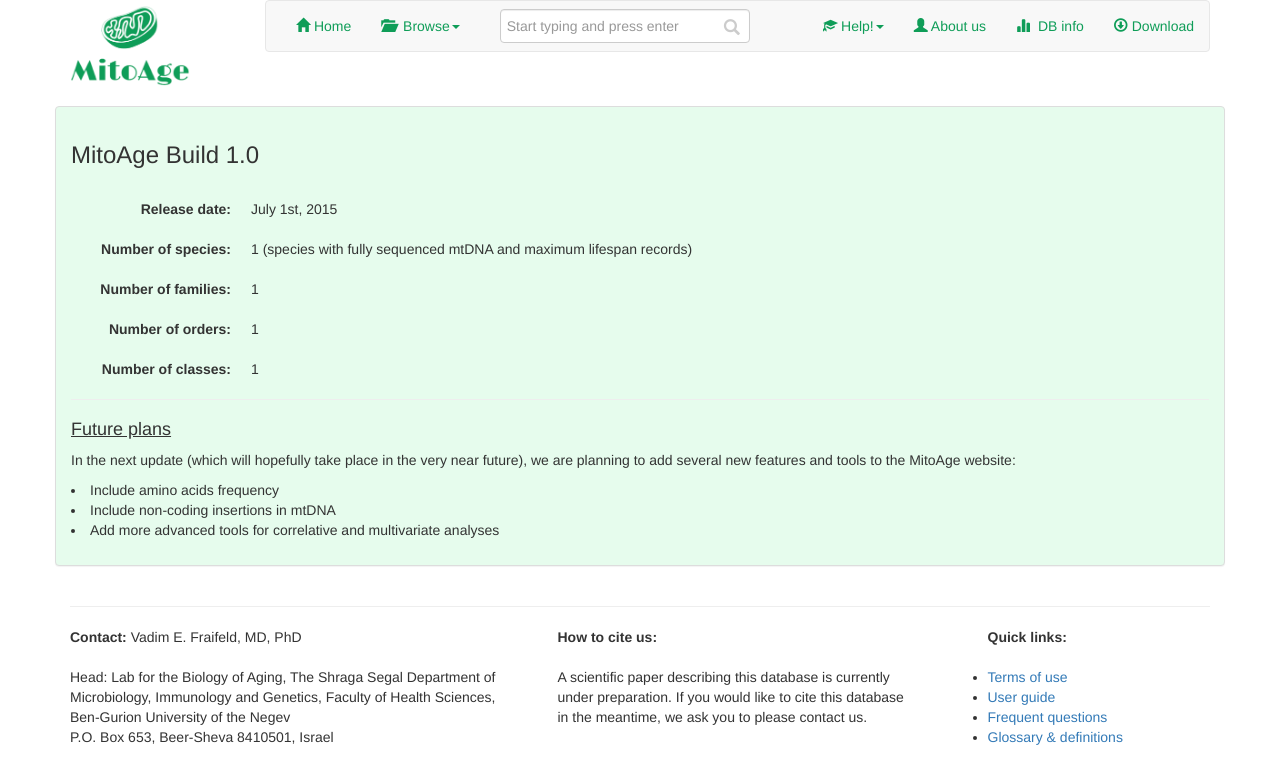
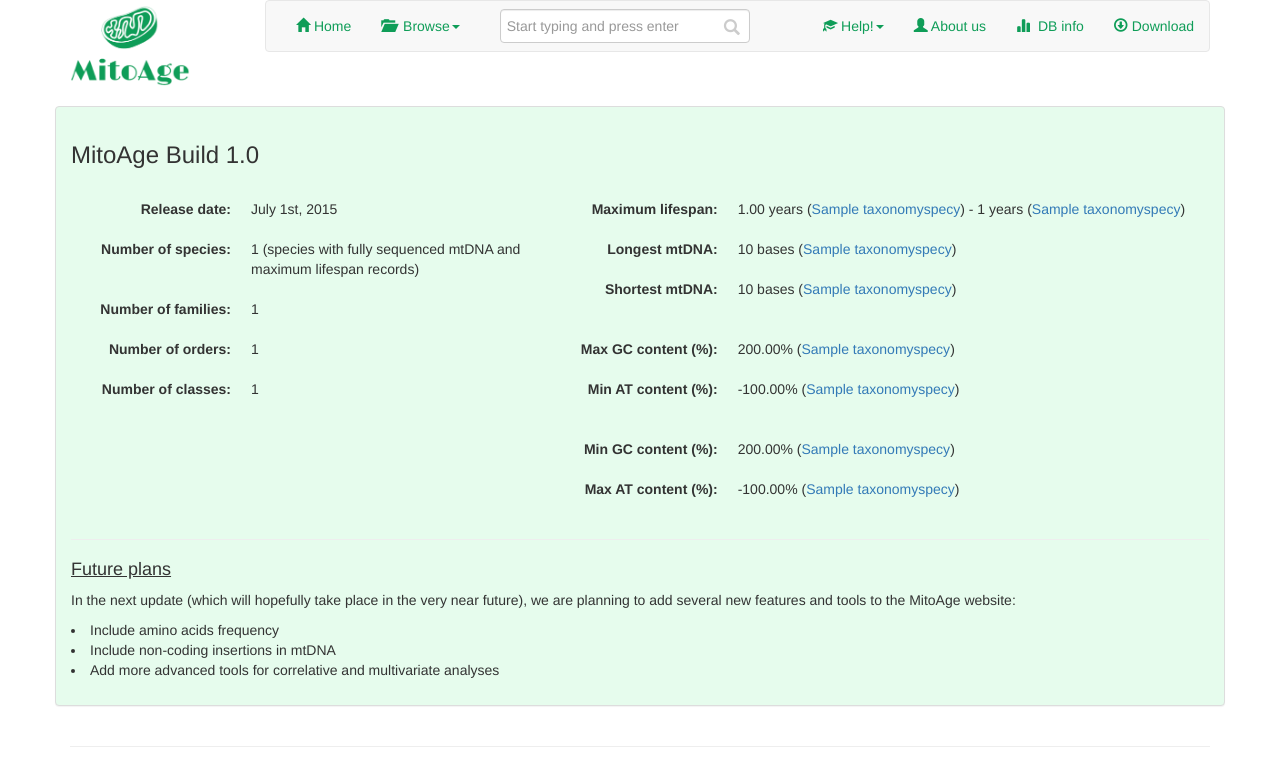
Before and after one commit to MitoAge/MitoAge-website, a Django app: page /statistics/ in a window 1280 px wide. Shown: the top 759 px of the page. Run offline with Django 3.2, Linux system fonts and the light colour scheme; tables that the repository leaves empty hold one stand-in row (values such as "Sample post"); parts of the project's set-up code (start-up, migrations or seed data) failed here and were passed over; some libraries are stand-ins or nearby versions.

Commit message:
statistics page and some corrections in 5 limit

```diff
--- a/mitoage/analysis/views.py
+++ b/mitoage/analysis/views.py
@@ -1,17 +1,37 @@
+from django.db import connection
 from django.shortcuts import render_to_response
 from django.template.context import RequestContext
 
+from mitoage.analysis.models import MitoAgeEntry
 from mitoage.taxonomy.models import TaxonomySpecies, TaxonomyFamily, \
     TaxonomyOrder, TaxonomyClass
 
 
 def statistics(request):
-    nr_of_species = TaxonomySpecies.objects.all().count()
-    nr_of_families = TaxonomyFamily.objects.all().count()
-    nr_of_orders = TaxonomyOrder.objects.all().count()
-    nr_of_classes = TaxonomyClass.objects.all().count()
+    no_of_species = TaxonomySpecies.objects.all().count()
+    no_of_families = TaxonomyFamily.objects.all().count()
+    no_of_orders = TaxonomyOrder.objects.all().count()
+    no_of_classes = TaxonomyClass.objects.all().count()
 
-    nr_of_species = TaxonomySpecies.objects.all().count()
+    species_max_ls = TaxonomySpecies.objects.order_by('-lifespan')[0]
+    species_min_ls = TaxonomySpecies.objects.order_by('lifespan')[0]
 
+    entry_max_size = MitoAgeEntry.objects.order_by('-bc_total_mtDNA_size')[0]
+    entry_min_size = MitoAgeEntry.objects.order_by('bc_total_mtDNA_size')[0]
+
+    cursor = connection.cursor()
+    cursor.execute('SELECT "analysis_mitoageentry"."species_id", ("analysis_mitoageentry"."bc_total_mtDNA_g"+"analysis_mitoageentry"."bc_total_mtDNA_c")*100.0 / "analysis_mitoageentry"."bc_total_mtDNA_size" AS gc_percent  FROM "analysis_mitoageentry" ORDER BY "gc_percent" DESC')
+    (max_gc_species_id, max_gc) = cursor.fetchone()
+    max_gc_species = TaxonomySpecies.objects.get(id=max_gc_species_id)
+
+    cursor.execute('SELECT "analysis_mitoageentry"."species_id", ("analysis_mitoageentry"."bc_total_mtDNA_g"+"analysis_mitoageentry"."bc_total_mtDNA_c")*100.0 / "analysis_mitoageentry"."bc_total_mtDNA_size" AS gc_percent  FROM "analysis_mitoageentry" ORDER BY "gc_percent"')
+    (min_gc_species_id, min_gc) = cursor.fetchone()
+    min_gc_species = TaxonomySpecies.objects.get(id=min_gc_species_id)
+
+    max_at = 100 - min_gc
+    max_at_species = min_gc_species
+
+    min_at = 100 - max_gc
+    min_at_species = max_gc_species
 
     return render_to_response('analysis/statistics.html', locals(), RequestContext(request))
--- a/templates/analysis/statistics.html
+++ b/templates/analysis/statistics.html
@@ -9,27 +9,61 @@
 	<h3>MitoAge Build 1.0</h3>
 
 	<br/>
-
+	<div class="row">
+		<div class="col-md-5">
 			<dl class="dl-horizontal">
 				<dt>Release date:</dt>
 				<dd>July 1st, 2015</dd>
 			</dl>
 			<dl class="dl-horizontal">
 				<dt>Number of species:</dt>
-		<dd>{{nr_of_species}} (species with fully sequenced mtDNA and maximum lifespan records)</dd>
+				<dd>{{no_of_species}} (species with fully sequenced mtDNA and maximum lifespan records)</dd>
 			</dl>
 			<dl class="dl-horizontal">
 				<dt>Number of families:</dt>
-		<dd>{{nr_of_families}}</dd>
+				<dd>{{no_of_families}}</dd>
 			</dl>
 			<dl class="dl-horizontal">
 				<dt>Number of orders:</dt>
-		<dd>{{nr_of_orders}}</dd>
+				<dd>{{no_of_orders}}</dd>
 			</dl>
 			<dl class="dl-horizontal">
 				<dt>Number of classes:</dt>
-		<dd>{{nr_of_classes}}</dd>
+				<dd>{{no_of_classes}}</dd>
 			</dl>
+		</div>
+		<div class="col-md-7">
+			<dl class="dl-horizontal">
+				<dt>Maximum lifespan:<br/></dt>
+				<dd>{{ species_min_ls.lifespan| stringformat:'.2f' }} years (<a href="{{species_min_ls.get_viewing_url}}">{{species_min_ls.name}}</a>) -
+					{{ species_max_ls.lifespan| stringformat:'d' }} years (<a href="{{species_max_ls.get_viewing_url}}">{{species_max_ls.name}}</a>)</dd>
+			</dl>
+			<dl class="dl-horizontal">
+				<dt>Longest mtDNA:</dt>
+				<dd>{{ entry_max_size.bc_total_mtDNA_size }} bases (<a href="{{entry_max_size.species.get_viewing_url}}">{{entry_max_size.species.name}}</a>)</dd>
+			</dl>
+			<dl class="dl-horizontal">
+				<dt>Shortest mtDNA:<br/><br/></dt>
+				<dd>{{ entry_min_size.bc_total_mtDNA_size }} bases (<a href="{{entry_min_size.species.get_viewing_url}}">{{entry_min_size.species.name}}</a>)</dd>
+			</dl>
+			<dl class="dl-horizontal">
+				<dt>Max GC content (%):</dt>
+				<dd>{{ max_gc| stringformat:'.2f' }}% (<a href="{{max_gc_species.get_viewing_url}}">{{max_gc_species.name}}</a>)</dd>
+			</dl>
+			<dl class="dl-horizontal">
+				<dt>Min AT content (%):<br/><br/></dt>
+				<dd>{{ min_at| stringformat:'.2f' }}% (<a href="{{min_at_species.get_viewing_url}}">{{min_at_species.name}}</a>)</dd>
+			</dl>
+			<dl class="dl-horizontal">
+				<dt>Min GC content (%):</dt>
+				<dd>{{ min_gc| stringformat:'.2f' }}% (<a href="{{min_gc_species.get_viewing_url}}">{{min_gc_species.name}}</a>)</dd>
+			</dl>
+			<dl class="dl-horizontal">
+				<dt>Max AT content (%):</dt>
+				<dd>{{ max_at| stringformat:'.2f' }}% (<a href="{{max_at_species.get_viewing_url}}">{{max_at_species.name}}</a>)</dd>
+			</dl>
+		</div>
+	</div>
 
 	<hr>
 	<h4><u>Future plans</u></h4>
--- a/templates/browsing/taxonomy_species_detail.html
+++ b/templates/browsing/taxonomy_species_detail.html
@@ -36,7 +36,7 @@
 			      {% if object.hagr_id %}
 			      <tr>
 			        <td>Maximum lifespan</td>
-			        <td>{% if object.lifespan %}{{ object.lifespan| stringformat:'.1f' }} years ({{ object.link_to_hagr|safe }}){% else %}<i>Not recorded</i> ({{ object.hagr_id }}){% endif %}</td>
+			        <td>{% if object.lifespan %}{{ object.lifespan| stringformat:'.2f' }} years ({{ object.link_to_hagr|safe }}){% else %}<i>Not recorded</i> ({{ object.hagr_id }}){% endif %}</td>
 			      </tr>
 			      {% endif %}
 			    </tbody>
```
Also changed, not shown: templates/analysis/base_composition_stats.html (+7 -7 lines). Lines whose indentation alone changed are shown as unchanged.
